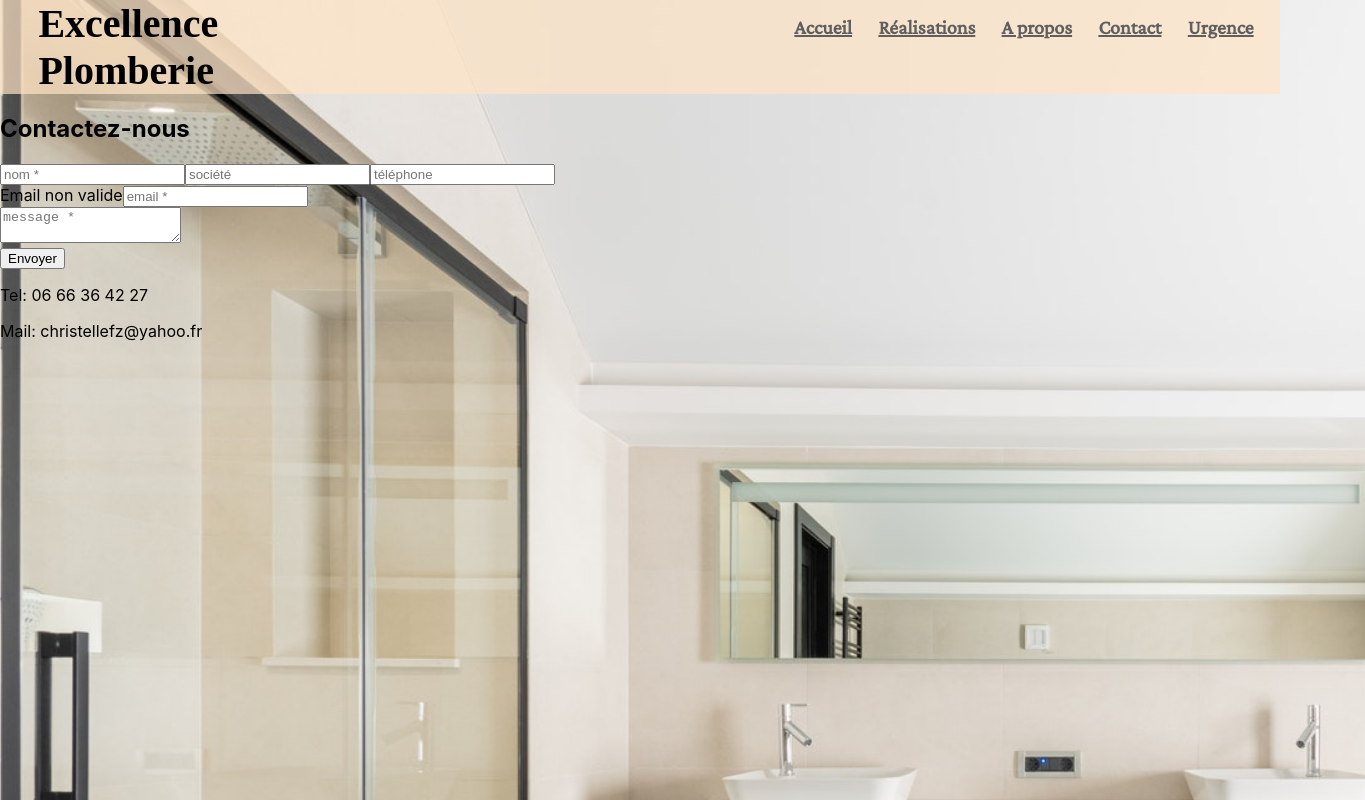
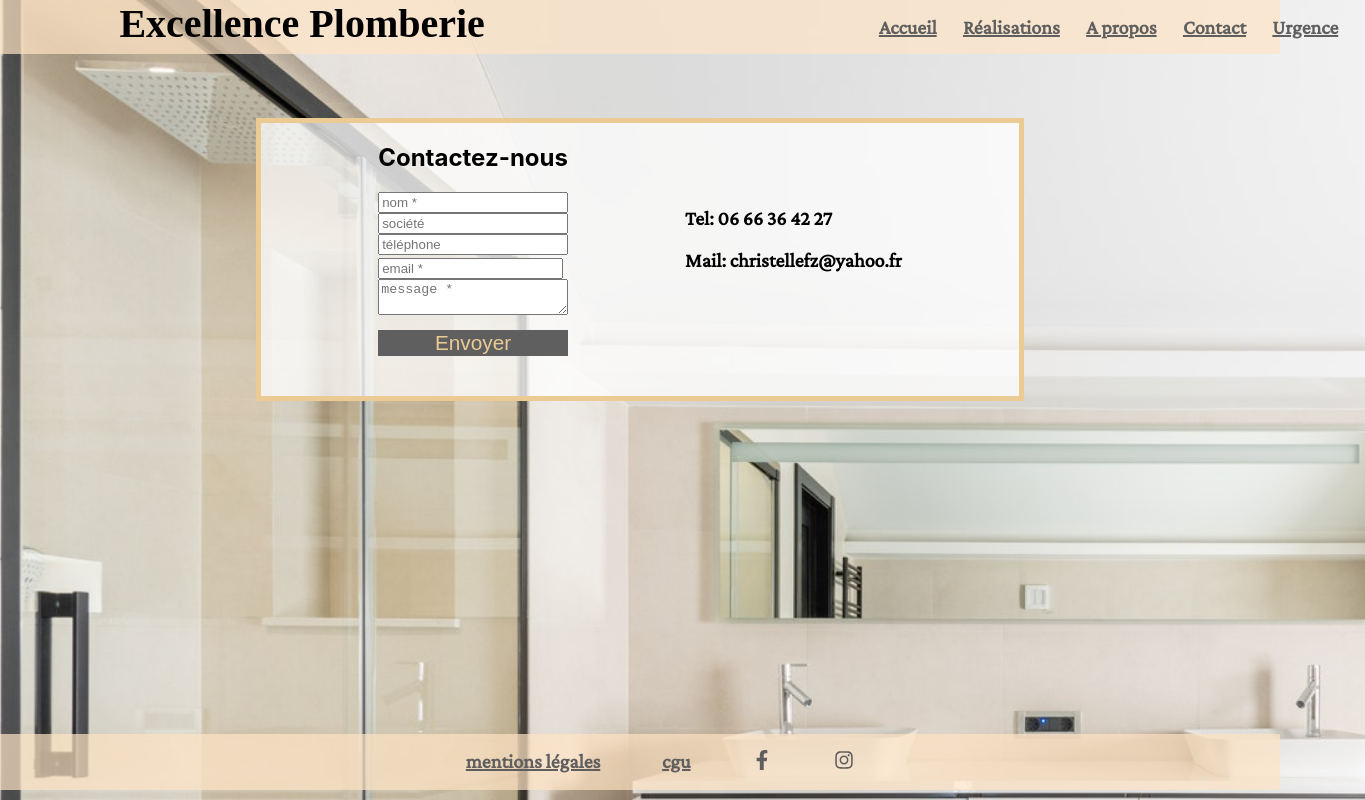
Before and after one commit to Christellefz/mon-plombier, a React (Create React App) app: page /contact in a window 1280 px wide. Shown: the whole page, 1365 px wide, since content can reach past the window. Built offline with nearby package versions, Linux system fonts and the light colour scheme; a web font is replaced by a local one.

Commit message:
mef contact + créa footer

```diff
--- a/src/App.js
+++ b/src/App.js
@@ -6,6 +6,7 @@ import About from './screens/About.js'
 import Accroche from './components/Accroche.js'
 import Contact from './screens/Contact.js'
 import Coordonnees from './components/Coordonnees.js'
+import Footer from './components/Footer.js'
 import Logo from './components/Logo.js'
 import Realisations from './screens/Realisations.js'
 import Urgence from './screens/Urgence.js'
@@ -14,12 +15,14 @@ const App = withRouter(({ location }) => {
   return (
     <div className='App'>
       {location.pathname !== '/' && <Logo />}
+      {location.pathname !== '/' && <Footer />}
       <div className='bgContainer'></div>
       <Switch>
         <Route exact path='/'>
           <Logo />
           <Coordonnees />
           <Accroche />
+          <Footer />
         </Route>
         <Route path='/about'>
           <About />
--- /dev/null
+++ b/src/components/Footer.css
@@ -0,0 +1,37 @@
+html {
+  position: relative;
+  min-height: 100%;
+}
+body {
+  margin: 0 0 100px; /* bottom = footer height */
+}
+.footerContainer{
+  width: 100%;
+  display: flex;
+  flex-wrap: nowrap;
+  position: absolute;
+  bottom: 10px;
+  justify-content: space-around;
+  background-color:rgba(255, 228, 196, 0.698);
+  text-decoration: none;
+}
+.footerList{
+  min-width:40vw;
+  display: flex;
+  justify-content: space-evenly;
+  list-style: none;
+  position: -webkit-sticky;
+  position: sticky;
+  bottom: 10px;
+}
+.footerItem{
+  font-family: 'Crimson Pro', serif;
+  font-size: 20px;
+  font-weight: bold;
+  color:rgb(95, 95, 95);
+  text-decoration: underline;
+}
+.footerItem:hover{
+  color:rgba(230, 130, 73, 0.877);
+  text-decoration: overline;
+}
--- /dev/null
+++ b/src/components/Footer.js
@@ -0,0 +1,21 @@
+import './Footer.css'
+
+import { FaFacebookF, FaInstagram } from 'react-icons/fa'
+
+const Footer = () => {
+  return (
+    <div className='footerContainer'>
+      <ul className='footerList'>
+        <li className='footerItem'>mentions légales</li>
+        <li className='footerItem'>cgu</li>
+        <li className='footerItem'>
+          <FaFacebookF />
+        </li>
+        <li className='footerItem'>
+          <FaInstagram />
+        </li>
+      </ul>
+    </div>
+  )
+}
+export default Footer
--- a/src/components/Navbar.js
+++ b/src/components/Navbar.js
@@ -4,7 +4,7 @@ import { Link } from 'react-router-dom'
 
 const Navbar = () => {
   return (
-    <>
+    <nav>
       <ul className='navbar'>
         <Link className='link' to='/'>
           <li className='navItem'>Accueil</li>
@@ -22,7 +22,7 @@ const Navbar = () => {
           <li className='navItem'>Urgence</li>
         </Link>
       </ul>
-    </>
+    </nav>
   )
 }
 export default Navbar
--- a/src/screens/Contact.css
+++ b/src/screens/Contact.css
@@ -0,0 +1,34 @@
+.contactContainer{
+  display:flex;
+  flex-direction:row;
+  justify-content:space-evenly;
+  border: 5px solid rgb(235, 202, 148);
+  background-color: rgba(255, 255, 255, 0.739);
+  margin: 5% 20%;
+  align-items: center;
+  padding-bottom: 40px;
+}
+.form-content{
+  display:flex;
+  flex-direction:column;
+  font-family: 'Crimson Pro', serif;
+  font-size: 20px;
+  font-weight: bold;
+  color:rgb(95, 95, 95);
+
+}
+.TelMail{
+  font-family: 'Crimson Pro', serif;
+  font-size: 20px;
+  font-weight: bold;
+}
+.button {
+  font-size: 1.3rem;
+  margin-top: 15px;
+  background-color: rgb(95, 95, 95);
+  color: rgb(235, 202, 148);
+  border: none;
+  cursor: pointer;
+  transition: .2s;
+  width: 100%;
+}
--- a/src/screens/Contact.js
+++ b/src/screens/Contact.js
@@ -45,7 +45,7 @@ const Contact = () => {
   }
 
   return (
-    <div className='contact'>
+    <div className='contactContainer'>
       <form className='contact-form'>
         <h2>Contactez-nous</h2>
         <div className='form-content'>
@@ -75,7 +75,7 @@ const Contact = () => {
             value={phone}
           />
           <div className='email-content'>
-            <label id='not-mail'>Email non valide</label>
+            <label id='not-mail'></label>
             <input
               type='mail'
               id='email'
@@ -103,7 +103,7 @@ const Contact = () => {
 
         <div className='form-message'></div>
       </form>
-      <div className='blockform'>
+      <div className='TelMail'>
         {/* <Map /> */}
         <p>Tel: 06 66 36 42 27</p>
         <p>Mail: christellefz@yahoo.fr</p>
```
